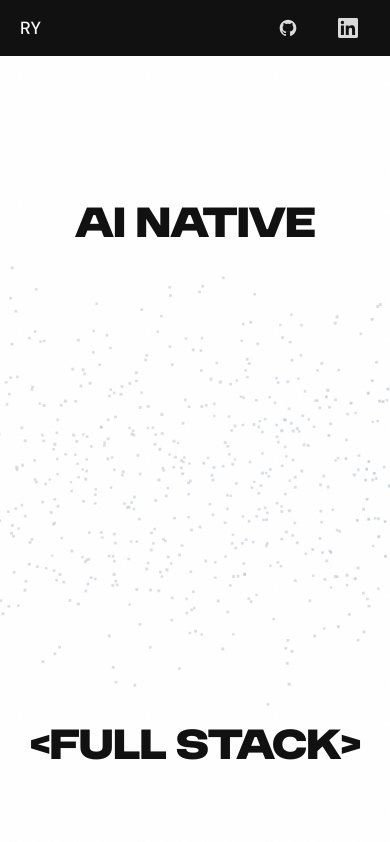
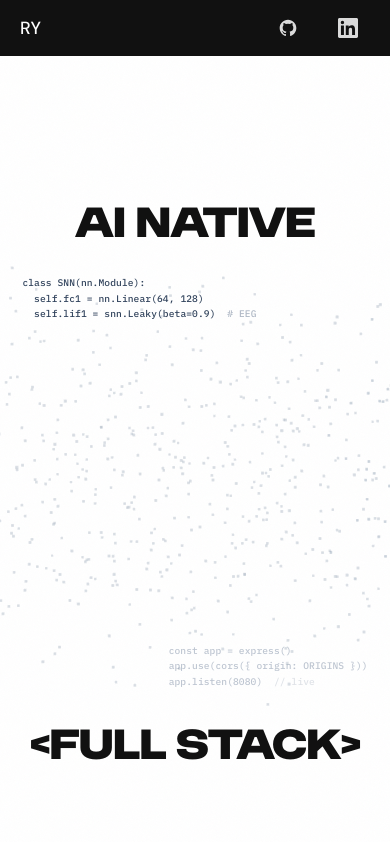
Before and after one commit to RonenYakov/my-landing-page, a React (Vite) app: page / in a window 390 px wide. Shown: the top 842 px of the page. Built offline with nearby package versions, Linux system fonts and the light colour scheme.

Commit message:
feat: hero code snippets on mobile, driven by the auto-cycle frontier

```diff
--- a/src/components/SplitHero.tsx
+++ b/src/components/SplitHero.tsx
@@ -67,6 +67,89 @@ const BLOCKS: CodeBlock[] = [
     ],
   },
 ]
+
+function CodeLines({ lines }: { lines: Seg[][] }) {
+  return (
+    <>
+      {lines.map((segs, li) => (
+        <div key={li}>
+          {segs.map((seg, si) => (
+            <span key={si} style={seg.dim ? { color: COMMENT } : undefined}>{seg.t}</span>
+          ))}
+        </div>
+      ))}
+    </>
+  )
+}
+
+type MobileBlock = { lines: Seg[][]; side: 'ai' | 'stack'; pos: React.CSSProperties }
+
+// Two snippets only on mobile: one per identity, trimmed to 3 short lines.
+// Positioned in the quiet zones between the stacked labels and the field's
+// dense center; emphasis follows the auto-cycling frontier instead of a cursor.
+const MOBILE_BLOCKS: MobileBlock[] = [
+  {
+    side: 'ai',
+    pos: { top: '26%', left: '1.4rem' },
+    lines: [
+      [{ t: 'class SNN(nn.Module):' }],
+      [{ t: '  self.fc1 = nn.Linear(64, 128)' }],
+      [{ t: '  self.lif1 = snn.Leaky(beta=0.9)' }, { t: '  # EEG', dim: true }],
+    ],
+  },
+  {
+    side: 'stack',
+    pos: { bottom: '25%', right: '1.4rem' },
+    lines: [
+      [{ t: 'const app = express()' }],
+      [{ t: 'app.use(cors({ origin: ORIGINS }))' }],
+      [{ t: 'app.listen(8080)' }, { t: '  // live', dim: true }],
+    ],
+  },
+]
+
+function MobileHeroCode({ b, index, springX, reduced, introDelay }: {
+  b: MobileBlock
+  index: number
+  springX: MotionValue<number>
+  reduced: boolean
+  introDelay: number
+}) {
+  // springX: 0 = AI side committed, 100 = full-stack side committed.
+  // Each block wakes when the frontier swings to its identity's side.
+  const emphasis = useTransform(springX, b.side === 'ai' ? [0, 100] : [100, 0], [1, 0])
+  const eased = useSpring(emphasis, { stiffness: 120, damping: 24 })
+  const opacity = useTransform(eased, [0, 1], reduced ? [0.55, 0.55] : [0.35, 0.9])
+  const color = useTransform(eased, [0, 1], [CODE_REST, CODE_FOCUS])
+
+  return (
+    <motion.div
+      initial={{ opacity: 0 }}
+      animate={{ opacity: 1 }}
+      transition={{ delay: introDelay + 1.2 + index * 0.15, duration: 0.7 }}
+      style={{ position: 'absolute', ...b.pos }}
+    >
+      <motion.div style={{ opacity }}>
+        <motion.div
+          animate={reduced ? undefined : { y: [0, -5, 0] }}
+          transition={reduced ? undefined : { duration: 6 + index, repeat: Infinity, ease: 'easeInOut' }}
+          style={{
+            fontFamily: "'IBM Plex Mono', monospace",
+            fontSize: '0.6rem',
+            fontWeight: 500,
+            lineHeight: 1.6,
+            letterSpacing: '0.01em',
+            whiteSpace: 'pre',
+            color,
+            textAlign: 'left',
+          }}
+        >
+          <CodeLines lines={b.lines} />
+        </motion.div>
+      </motion.div>
+    </motion.div>
+  )
+}
 
 function HeroCodeBlock({ b, index, springX, springY, cursorX, cursorY, reduced, introDelay }: {
   b: CodeBlock
@@ -140,13 +223,7 @@ function HeroCodeBlock({ b, index, springX, springY, cursorX, cursorY, reduced,
             color,
           }}
         >
-          {b.lines.map((segs, li) => (
-            <div key={li}>
-              {segs.map((seg, si) => (
-                <span key={si} style={seg.dim ? { color: COMMENT } : undefined}>{seg.t}</span>
-              ))}
-            </div>
-          ))}
+          <CodeLines lines={b.lines} />
         </motion.div>
       </motion.div>
     </motion.div>
@@ -283,6 +360,24 @@ export function SplitHero() {
         ))}
       </div>
 
+      {/* ── Mobile: two trimmed snippets, emphasis follows the auto-cycle ── */}
+      <div
+        className="md:hidden"
+        aria-hidden
+        style={{ position: 'absolute', inset: 0, zIndex: 4, pointerEvents: 'none' }}
+      >
+        {MOBILE_BLOCKS.map((b, i) => (
+          <MobileHeroCode
+            key={i}
+            b={b}
+            index={i}
+            springX={springX}
+            reduced={reduced}
+            introDelay={introDelay}
+          />
+        ))}
+      </div>
+
       {/* ── Side headers (desktop) ── */}
       <div
         className="hidden md:flex"
```
